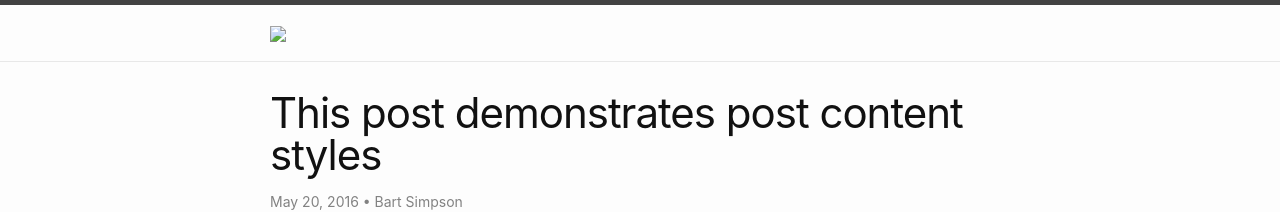
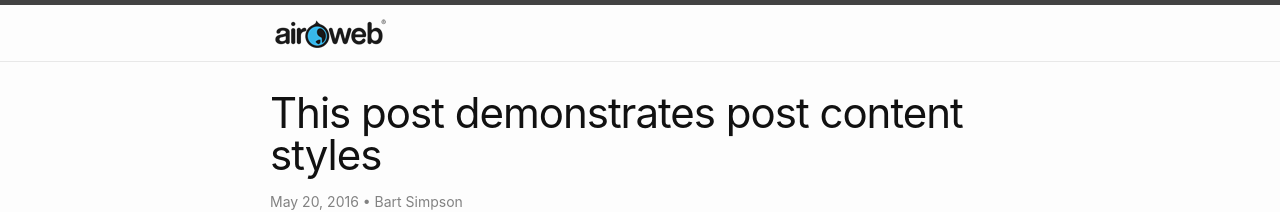
Before and after one commit to airoweb/old-blog, a Jekyll site: the page built from _posts/2016-05-20-this-post-demonstrates-post-content-styles.md, in a window 1280 px wide. Shown: the top 212 px of the page. Built offline with Jekyll 4.4.1, drawn with Linux system fonts in a browser that asks for light colours.

Commit message:
fix logo path in internal pages

```diff
--- a/_includes/header.html
+++ b/_includes/header.html
@@ -4,7 +4,7 @@
     {%- assign default_paths = site.pages | map: "path" -%}
     {%- assign page_paths = site.header_pages | default: default_paths -%}
     {%- assign titles_size = site.pages | map: 'title' | join: '' | size -%}
-    <a class="site-title" rel="author" href="{{ "/" | relative_url }}"><img src="assets/logo.png"></a>
+    <a class="site-title" rel="author" href="{{ "/" | relative_url }}"><img src="/assets/logo.png"></a>
 
     {%- if titles_size > 0 -%}
       <nav class="site-nav">
```
